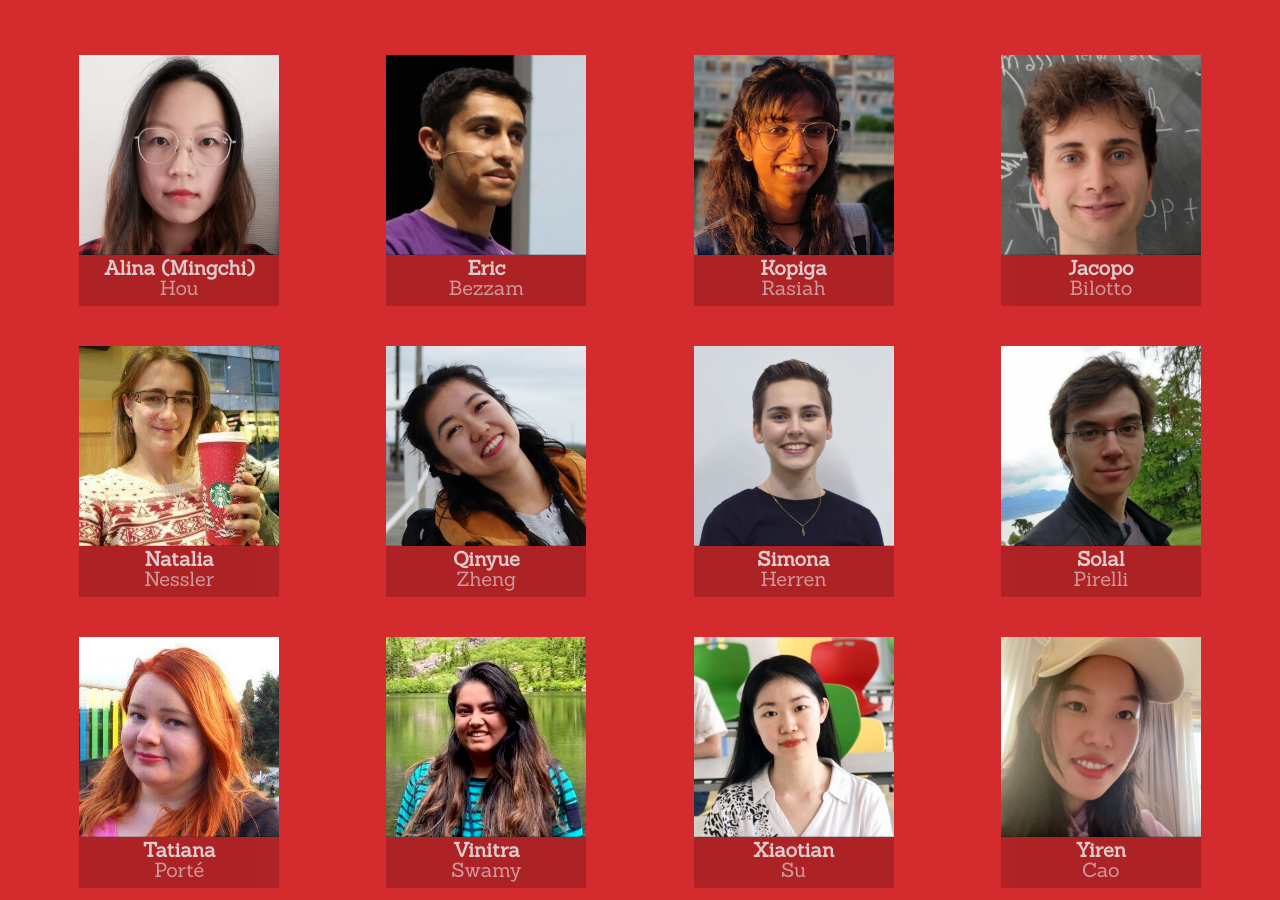
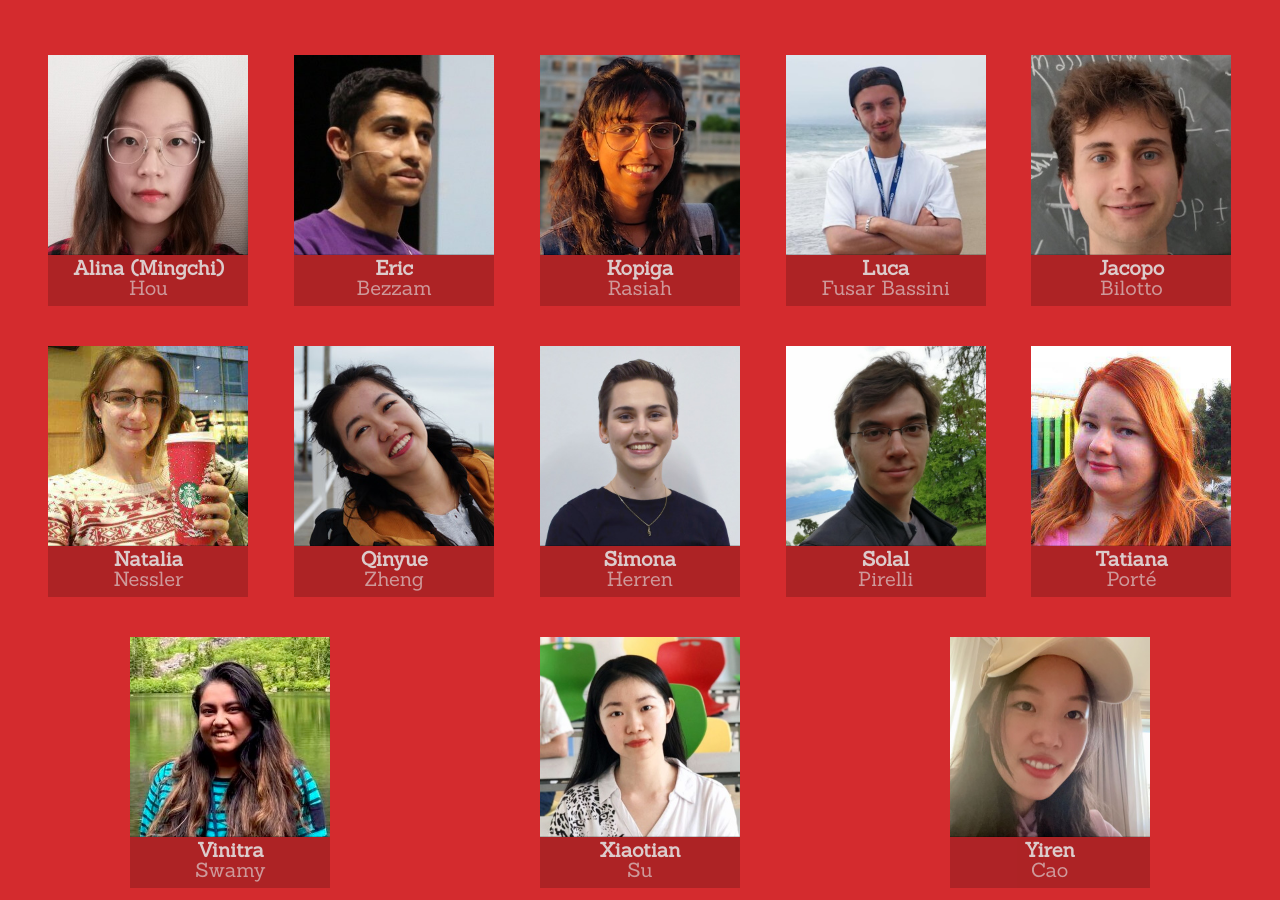
Before and after one commit to LauzHack/LauzHack.github.io, a Jekyll site: the page built from index.html, in a window 1280 px wide and 900 px high, scrolled down 6743 px. Built offline with Jekyll 4.4.1, drawn with Linux system fonts in a browser that asks for light colours.

Commit message:
Add Luca

```diff
--- a/_data/organizers.yml
+++ b/_data/organizers.yml
@@ -25,6 +25,10 @@ people:
   - given: Kopiga
     family: Rasiah
     link: https://linkedin.com/in/kopiga-rasiah-47a42b170
+
+  - given: Luca
+    family: Fusar Bassini
+    link: https://lucafusarbassini.com
 
   - given: Jacopo
     family: Bilotto
```
Also changed, not shown: images/people/Luca Fusar Bassini.jpg (added).
